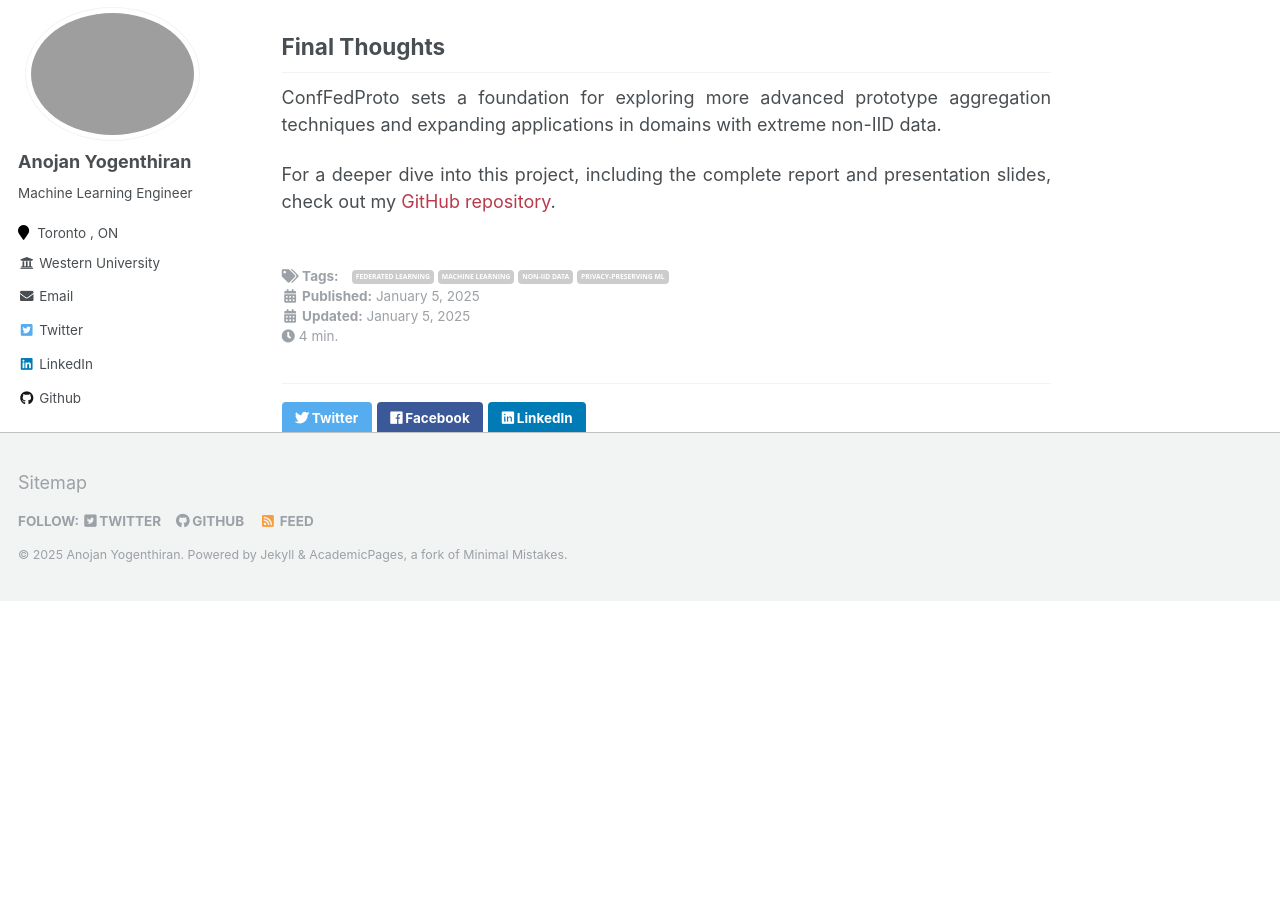
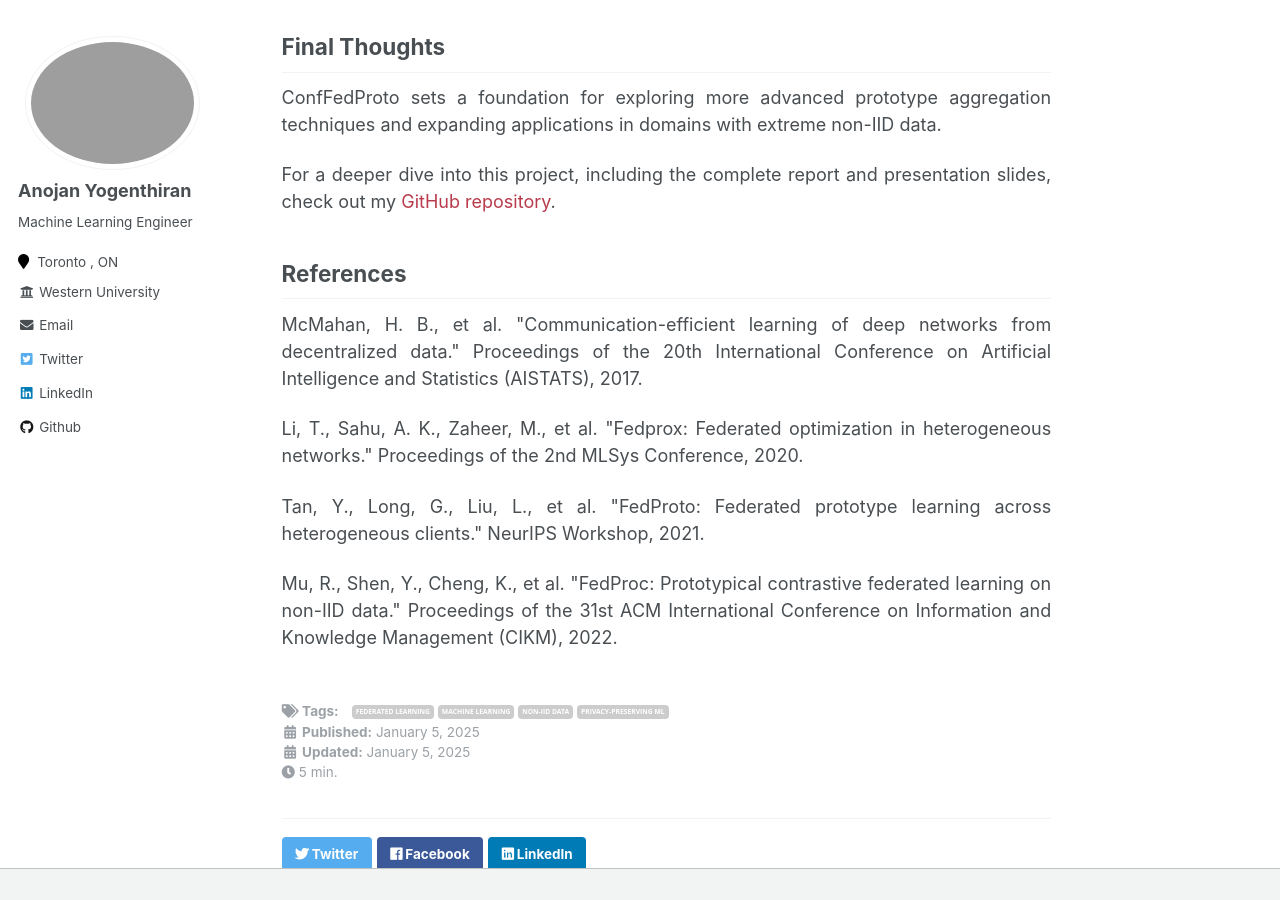
Before and after one commit to ayogenthiran/ayogenthiran.github.io, a Jekyll site: the page built from _posts/2025-01-05-blog-post-1.md, in a window 1280 px wide and 900 px high, scrolled down 5338 px. Built offline with Jekyll 4.4.1, drawn with Linux system fonts in a browser that asks for light colours; before the commit the page ends 5939 px from its top, so only the background shows below that.

Commit message:
Update blog post: Add references section and fix image formatting

```diff
--- a/_posts/2025-01-05-blog-post-1.md
+++ b/_posts/2025-01-05-blog-post-1.md
@@ -130,3 +130,13 @@
 ConfFedProto sets a foundation for exploring more advanced prototype aggregation techniques and expanding applications in domains with extreme non-IID data.
 
 For a deeper dive into this project, including the complete report and presentation slides, check out my [GitHub repository](https://github.com/ayogenthiran/ConfFedProto.git).
+
+## References
+
+McMahan, H. B., et al. "Communication-efficient learning of deep networks from decentralized data." Proceedings of the 20th International Conference on Artificial Intelligence and Statistics (AISTATS), 2017.
+
+Li, T., Sahu, A. K., Zaheer, M., et al. "Fedprox: Federated optimization in heterogeneous networks." Proceedings of the 2nd MLSys Conference, 2020.
+
+Tan, Y., Long, G., Liu, L., et al. "FedProto: Federated prototype learning across heterogeneous clients." NeurIPS Workshop, 2021.
+
+Mu, R., Shen, Y., Cheng, K., et al. "FedProc: Prototypical contrastive federated learning on non-IID data." Proceedings of the 31st ACM International Conference on Information and Knowledge Management (CIKM), 2022.
```
Also changed, not shown: _pages/cv.md (+1 -2 lines), 4 other files.
